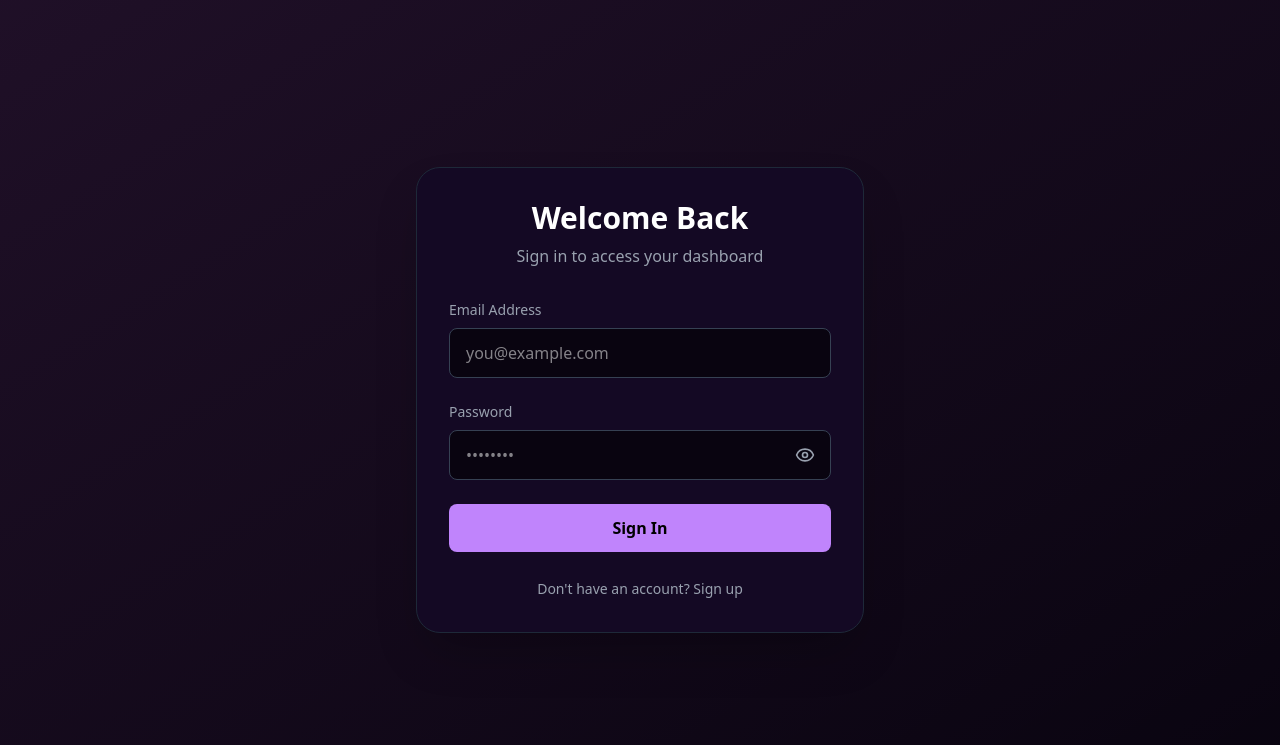
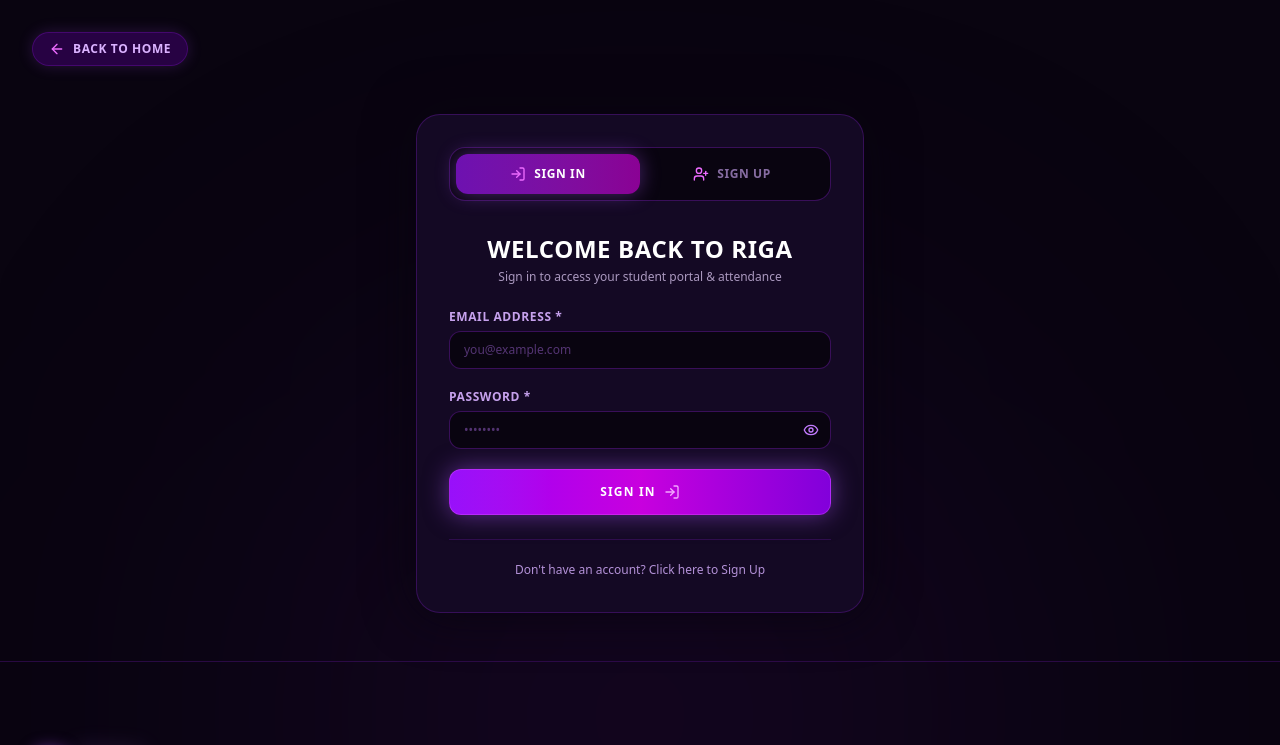
Before and after one commit to deshan2004/Groove-Academy-, a Next.js app: page /login in a window 1280 px wide. Shown: the top 745 px of the page. Built offline with nearby package versions, Linux system fonts and the light colour scheme; no server answers.

Commit message:
feat: add dual Sign In / Sign Up tab switcher on auth page with luxury metallic purple theme

```diff
--- a/src/app/login/page.tsx
+++ b/src/app/login/page.tsx
@@ -2,11 +2,13 @@
 
 import { useState } from "react";
 import { motion } from "framer-motion";
-import { Eye, EyeOff } from "lucide-react";
+import { Eye, EyeOff, ArrowLeft, LogIn, UserPlus, Sparkles, CheckCircle2 } from "lucide-react";
 import { signInWithEmailAndPassword, createUserWithEmailAndPassword } from "firebase/auth";
 import { doc, getDoc, setDoc, serverTimestamp } from "firebase/firestore";
 import { auth, db } from "@/lib/firebase";
 import { useRouter } from "next/navigation";
+import Link from "next/link";
+import Footer from "@/components/Footer";
 
 export default function LoginPage() {
   const [isLogin, setIsLogin] = useState(true);
@@ -16,6 +18,7 @@ export default function LoginPage() {
   const [phone, setPhone] = useState("");
   const [email, setEmail] = useState("");
   const [password, setPassword] = useState("");
+  const [preferredStyle, setPreferredStyle] = useState("Kandyan Traditional");
   const [showPassword, setShowPassword] = useState(false);
   const [error, setError] = useState("");
   const [loading, setLoading] = useState(false);
@@ -46,6 +49,7 @@ export default function LoginPage() {
           firstName,
           lastName,
           phone: `${countryCode} ${phone}`,
+          preferredStyle,
           role: userRole,
           createdAt: serverTimestamp()
         });
@@ -55,77 +59,128 @@ export default function LoginPage() {
       if (userRole === "admin") {
         router.push("/admin");
       } else {
-        router.push("/");
+        router.push("/dashboard");
       }
     } catch (err: any) {
       console.error(err);
-      setError(err.message || "Authentication failed. Please check your credentials.");
+      if (err.code === "auth/invalid-credential" || err.code === "auth/user-not-found" || err.code === "auth/wrong-password") {
+        setError("Invalid email or password. Please check your details.");
+      } else if (err.code === "auth/email-already-in-use") {
+        setError("An account with this email already exists. Please Sign In.");
+      } else if (err.code === "auth/weak-password") {
+        setError("Password should be at least 6 characters long.");
+      } else {
+        setError(err.message || "Authentication failed. Please try again.");
+      }
     } finally {
       setLoading(false);
     }
   };
 
   return (
-    <div className="min-h-screen bg-academy-black flex items-center justify-center py-24 px-4 sm:px-6 lg:px-8 relative">
-      <div className="absolute inset-0 bg-gradient-to-br from-academy-red/10 to-transparent z-0" />
+    <div className="min-h-screen bg-[#090410] text-white flex flex-col justify-between relative overflow-hidden">
+      {/* Background Ambient Lighting */}
+      <div className="absolute top-1/3 left-1/2 -translate-x-1/2 w-[700px] h-[700px] bg-purple-900/15 rounded-full blur-[180px] pointer-events-none" />
 
+      {/* Top Back Link */}
+      <div className="pt-8 px-4 sm:px-6 lg:px-8 max-w-7xl mx-auto w-full z-10">
+        <Link
+          href="/"
+          className="inline-flex items-center gap-2 px-4 py-2 rounded-full bg-purple-950/60 border border-purple-800/40 text-purple-300 hover:text-white hover:border-purple-500/60 transition-all text-xs font-semibold uppercase tracking-wider shadow-[0_0_15px_rgba(168,85,247,0.2)]"
+        >
+          <ArrowLeft className="w-4 h-4 text-fuchsia-400" />
+          Back to Home
+        </Link>
+      </div>
+
+      {/* Main Auth Form Container */}
+      <div className="py-12 px-4 sm:px-6 lg:px-8 flex items-center justify-center z-10 my-auto">
         <motion.div
           initial={{ opacity: 0, y: 20 }}
           animate={{ opacity: 1, y: 0 }}
-        className="max-w-md w-full bg-academy-gray border border-gray-800 p-8 rounded-3xl shadow-2xl relative z-10"
+          className="max-w-md w-full bg-[#140924] border border-purple-900/50 p-6 sm:p-8 rounded-3xl shadow-[0_0_50px_rgba(9,4,16,0.9)] relative"
         >
-        <div className="text-center mb-8">
-          <h2 className="text-3xl font-bold text-white mb-2">
-            {isLogin ? "Welcome Back" : "Join the Academy"}
+          {/* TAB SWITCHER (SIGN IN vs SIGN UP) */}
+          <div className="flex bg-[#090410] p-1.5 rounded-2xl border border-purple-900/60 mb-8">
+            <button
+              type="button"
+              onClick={() => { setIsLogin(true); setError(""); }}
+              className={`flex-1 py-3 rounded-xl text-xs font-black uppercase tracking-wider transition-all flex items-center justify-center gap-2 ${
+                isLogin
+                  ? "bg-gradient-to-r from-purple-800 to-fuchsia-800 text-white shadow-[0_0_20px_rgba(168,85,247,0.4)]"
+                  : "text-purple-300/60 hover:text-white"
+              }`}
+            >
+              <LogIn className="w-4 h-4 text-fuchsia-400" />
+              Sign In
+            </button>
+            <button
+              type="button"
+              onClick={() => { setIsLogin(false); setError(""); }}
+              className={`flex-1 py-3 rounded-xl text-xs font-black uppercase tracking-wider transition-all flex items-center justify-center gap-2 ${
+                !isLogin
+                  ? "bg-gradient-to-r from-purple-800 to-fuchsia-800 text-white shadow-[0_0_20px_rgba(168,85,247,0.4)]"
+                  : "text-purple-300/60 hover:text-white"
+              }`}
+            >
+              <UserPlus className="w-4 h-4 text-fuchsia-400" />
+              Sign Up
+            </button>
+          </div>
+
+          <div className="text-center mb-6">
+            <h2 className="text-2xl font-black uppercase tracking-wide text-white mb-1">
+              {isLogin ? "Welcome Back to RIGA" : "Join RIGA Academy"}
             </h2>
-          <p className="text-gray-400">
-            {isLogin ? "Sign in to access your dashboard" : "Create an account to start dancing"}
+            <p className="text-xs text-purple-200/70 font-light">
+              {isLogin ? "Sign in to access your student portal & attendance" : "Create a new account to join classes & events"}
             </p>
           </div>
 
           {error && (
-          <div className="bg-red-900/30 border border-red-500/50 text-red-400 p-3 rounded-lg mb-6 text-sm">
+            <div className="bg-red-950/60 border border-red-500/50 text-red-300 p-3.5 rounded-xl mb-6 text-xs font-medium shadow-[0_0_15px_rgba(239,68,68,0.2)]">
               {error}
             </div>
           )}
 
-        <form onSubmit={handleSubmit} className="space-y-6">
+          <form onSubmit={handleSubmit} className="space-y-5">
             {!isLogin && (
               <>
                 <div className="grid grid-cols-2 gap-4">
                   <div>
-                  <label className="block text-sm font-medium text-gray-400 mb-2">First Name</label>
+                    <label className="block text-xs font-bold uppercase tracking-wider text-purple-300/90 mb-1.5">First Name *</label>
                     <input
                       type="text"
                       required={!isLogin}
                       value={firstName}
                       onChange={(e) => setFirstName(e.target.value)}
-                    className="w-full bg-academy-black border border-gray-700 rounded-lg px-4 py-3 text-white focus:outline-none focus:border-academy-gold focus:ring-1 focus:ring-academy-gold transition-colors"
+                      className="w-full bg-[#090410] border border-purple-900/60 rounded-xl px-3.5 py-2.5 text-white text-xs focus:outline-none focus:border-purple-500/90 focus:ring-1 focus:ring-purple-500/50 transition-all placeholder:text-purple-400/40"
                       placeholder="First Name"
                     />
                   </div>
                   <div>
-                  <label className="block text-sm font-medium text-gray-400 mb-2">Last Name</label>
+                    <label className="block text-xs font-bold uppercase tracking-wider text-purple-300/90 mb-1.5">Last Name *</label>
                     <input
                       type="text"
                       required={!isLogin}
                       value={lastName}
                       onChange={(e) => setLastName(e.target.value)}
-                    className="w-full bg-academy-black border border-gray-700 rounded-lg px-4 py-3 text-white focus:outline-none focus:border-academy-gold focus:ring-1 focus:ring-academy-gold transition-colors"
+                      className="w-full bg-[#090410] border border-purple-900/60 rounded-xl px-3.5 py-2.5 text-white text-xs focus:outline-none focus:border-purple-500/90 focus:ring-1 focus:ring-purple-500/50 transition-all placeholder:text-purple-400/40"
                       placeholder="Last Name"
                     />
                   </div>
                 </div>
+
                 <div>
-                <label className="block text-sm font-medium text-gray-400 mb-2">Phone Number</label>
+                  <label className="block text-xs font-bold uppercase tracking-wider text-purple-300/90 mb-1.5">Phone Number *</label>
                   <div className="flex gap-2">
                     <select
                       value={countryCode}
                       onChange={(e) => setCountryCode(e.target.value)}
-                    className="w-1/3 bg-academy-black border border-gray-700 rounded-lg px-2 py-3 text-white focus:outline-none focus:border-academy-gold focus:ring-1 focus:ring-academy-gold transition-colors"
+                      className="w-1/3 bg-[#090410] border border-purple-900/60 rounded-xl px-2 py-2.5 text-white text-xs font-medium focus:outline-none focus:border-purple-500/90"
                     >
                       <option value="+94">+94 (LK)</option>
-                    <option value="+1">+1 (US/CA)</option>
+                      <option value="+1">+1 (US)</option>
                       <option value="+44">+44 (UK)</option>
                       <option value="+61">+61 (AU)</option>
                       <option value="+91">+91 (IN)</option>
@@ -136,41 +191,58 @@ export default function LoginPage() {
                       required={!isLogin}
                       value={phone}
                       onChange={(e) => setPhone(e.target.value)}
-                    className="w-2/3 bg-academy-black border border-gray-700 rounded-lg px-4 py-3 text-white focus:outline-none focus:border-academy-gold focus:ring-1 focus:ring-academy-gold transition-colors"
+                      className="w-2/3 bg-[#090410] border border-purple-900/60 rounded-xl px-3.5 py-2.5 text-white text-xs focus:outline-none focus:border-purple-500/90 focus:ring-1 focus:ring-purple-500/50 transition-all placeholder:text-purple-400/40"
                       placeholder="77 123 4567"
                     />
                   </div>
                 </div>
+
+                <div>
+                  <label className="block text-xs font-bold uppercase tracking-wider text-purple-300/90 mb-1.5">Preferred Style</label>
+                  <select
+                    value={preferredStyle}
+                    onChange={(e) => setPreferredStyle(e.target.value)}
+                    className="w-full bg-[#090410] border border-purple-900/60 rounded-xl px-3.5 py-2.5 text-white text-xs focus:outline-none focus:border-purple-500/90 focus:ring-1 focus:ring-purple-500/50 transition-all"
+                  >
+                    <option value="Kandyan Traditional">Kandyan Traditional</option>
+                    <option value="Urban Hip-Hop">Urban Hip-Hop</option>
+                    <option value="Contemporary Flow">Contemporary Flow</option>
+                    <option value="Latin & Ballroom">Latin & Ballroom</option>
+                    <option value="Bollywood Fusion">Bollywood Fusion</option>
+                  </select>
+                </div>
               </>
             )}
+
             <div>
-            <label className="block text-sm font-medium text-gray-400 mb-2">Email Address</label>
+              <label className="block text-xs font-bold uppercase tracking-wider text-purple-300/90 mb-1.5">Email Address *</label>
               <input
                 type="email"
                 required
                 value={email}
                 onChange={(e) => setEmail(e.target.value)}
-              className="w-full bg-academy-black border border-gray-700 rounded-lg px-4 py-3 text-white focus:outline-none focus:border-academy-gold focus:ring-1 focus:ring-academy-gold transition-colors"
+                className="w-full bg-[#090410] border border-purple-900/60 rounded-xl px-3.5 py-2.5 text-white text-xs focus:outline-none focus:border-purple-500/90 focus:ring-1 focus:ring-purple-500/50 transition-all placeholder:text-purple-400/40"
                 placeholder="you@example.com"
               />
             </div>
+
             <div>
-            <label className="block text-sm font-medium text-gray-400 mb-2">Password</label>
+              <label className="block text-xs font-bold uppercase tracking-wider text-purple-300/90 mb-1.5">Password *</label>
               <div className="relative">
                 <input
                   type={showPassword ? "text" : "password"}
                   required
                   value={password}
                   onChange={(e) => setPassword(e.target.value)}
-                className="w-full bg-academy-black border border-gray-700 rounded-lg px-4 py-3 text-white focus:outline-none focus:border-academy-gold focus:ring-1 focus:ring-academy-gold transition-colors pr-12"
+                  className="w-full bg-[#090410] border border-purple-900/60 rounded-xl px-3.5 py-2.5 text-white text-xs focus:outline-none focus:border-purple-500/90 focus:ring-1 focus:ring-purple-500/50 transition-all pr-10 placeholder:text-purple-400/40"
                   placeholder="••••••••"
                 />
                 <button
                   type="button"
                   onClick={() => setShowPassword(!showPassword)}
-                className="absolute right-4 top-1/2 -translate-y-1/2 text-gray-400 hover:text-white transition-colors flex items-center justify-center"
+                  className="absolute right-3 top-1/2 -translate-y-1/2 text-purple-400 hover:text-white transition-colors"
                 >
-                {showPassword ? <EyeOff className="w-5 h-5" /> : <Eye className="w-5 h-5" />}
+                  {showPassword ? <EyeOff className="w-4 h-4" /> : <Eye className="w-4 h-4" />}
                 </button>
               </div>
             </div>
@@ -178,21 +250,37 @@ export default function LoginPage() {
             <button
               type="submit"
               disabled={loading}
-            className="w-full bg-academy-gold hover:bg-yellow-600 text-black font-bold py-3 px-4 rounded-lg transition-all"
+              className="w-full py-3.5 px-4 rounded-xl bg-gradient-to-r from-purple-600 via-fuchsia-600 to-purple-700 hover:from-purple-500 hover:to-fuchsia-500 text-white font-black text-xs uppercase tracking-widest transition-all transform hover:-translate-y-0.5 shadow-[0_0_25px_rgba(168,85,247,0.5)] hover:shadow-[0_0_35px_rgba(232,121,249,0.7)] border border-fuchsia-400/30 disabled:opacity-50 flex justify-center items-center gap-2"
             >
-            {loading ? "Please wait..." : (isLogin ? "Sign In" : "Sign Up")}
+              {loading ? (
+                <div className="animate-spin rounded-full h-5 w-5 border-t-2 border-b-2 border-white" />
+              ) : isLogin ? (
+                <>
+                  <span>Sign In</span>
+                  <LogIn className="w-4 h-4 text-fuchsia-300" />
+                </>
+              ) : (
+                <>
+                  <span>Create Student Account</span>
+                  <UserPlus className="w-4 h-4 text-fuchsia-300" />
+                </>
+              )}
             </button>
           </form>
 
-        <div className="mt-6 text-center">
+          <div className="mt-6 pt-4 border-t border-purple-900/40 text-center">
             <button
-            onClick={() => setIsLogin(!isLogin)}
-            className="text-gray-400 hover:text-academy-gold text-sm transition-colors"
+              type="button"
+              onClick={() => { setIsLogin(!isLogin); setError(""); }}
+              className="text-xs text-purple-300/80 hover:text-fuchsia-300 transition-colors font-medium"
             >
-            {isLogin ? "Don't have an account? Sign up" : "Already have an account? Sign in"}
+              {isLogin ? "Don't have an account? Click here to Sign Up" : "Already registered? Click here to Sign In"}
             </button>
           </div>
         </motion.div>
       </div>
+
+      <Footer />
+    </div>
   );
 }
```
Lines whose indentation alone changed are shown as unchanged.
